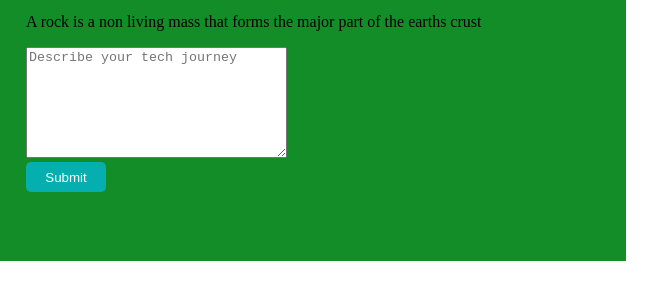
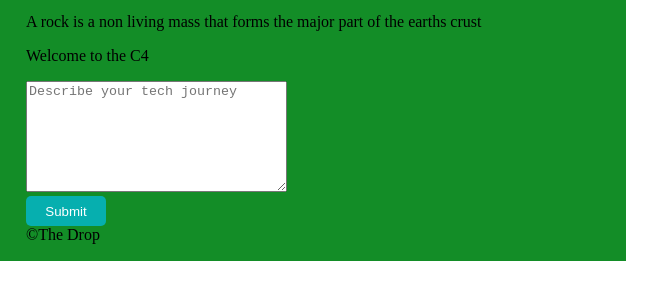
Before and after one commit to ID-Inyang/intro-to-html, a plain HTML site: page index.html in a window 1280 px wide. Shown: the part 193-492 px from the top of the page, 332-993 px from the left. Drawn offline with Linux system fonts and the light colour scheme.

Commit message:
no message

```diff
--- a/index.html
+++ b/index.html
@@ -61,13 +61,16 @@
           A rock is a non living mass that forms the major part of the earths
           crust
         </p>
-
+        <p>
+          Welcome to the C4
+        </p>
         <form action="https://formsubmit.co/id.inyang9@gmail.com" method="post">
           <textarea name="message" id="messade" cols="30" rows="7" placeholder="Describe your tech journey"></textarea>
           <div class="submit-cls">
             <input type="submit" id="submit-btn">
           </div>
         </form>
+        <footer>&copy;The Drop</footer>
       </div>
     </div>
   </body>
```
